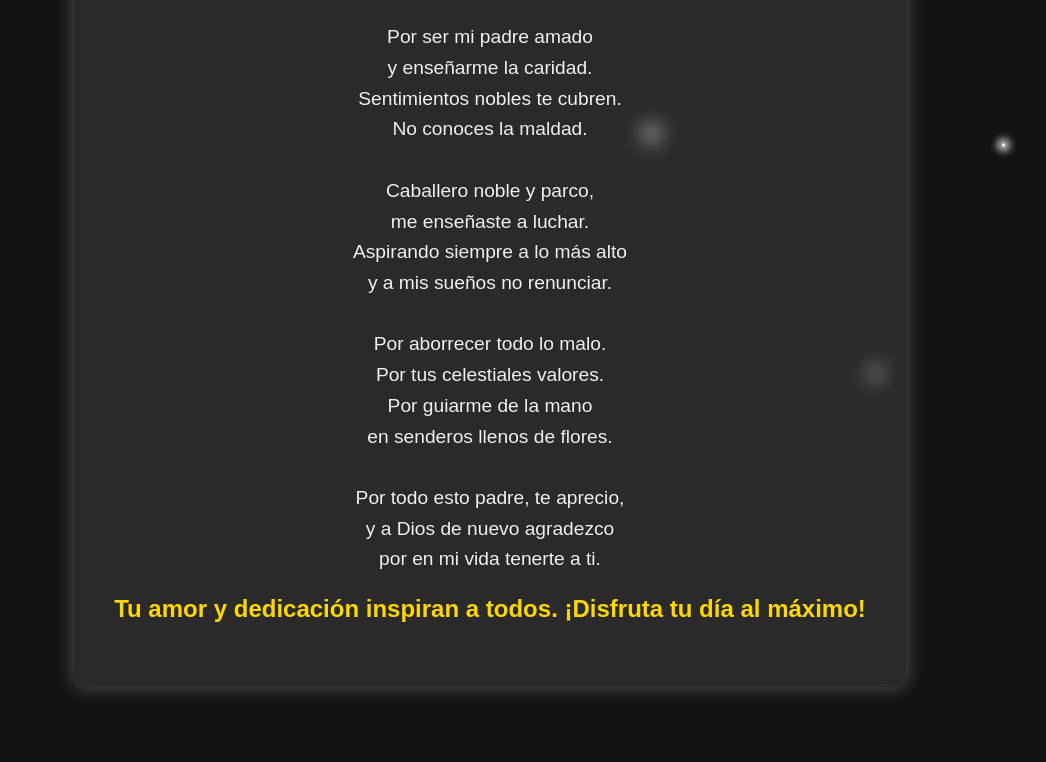
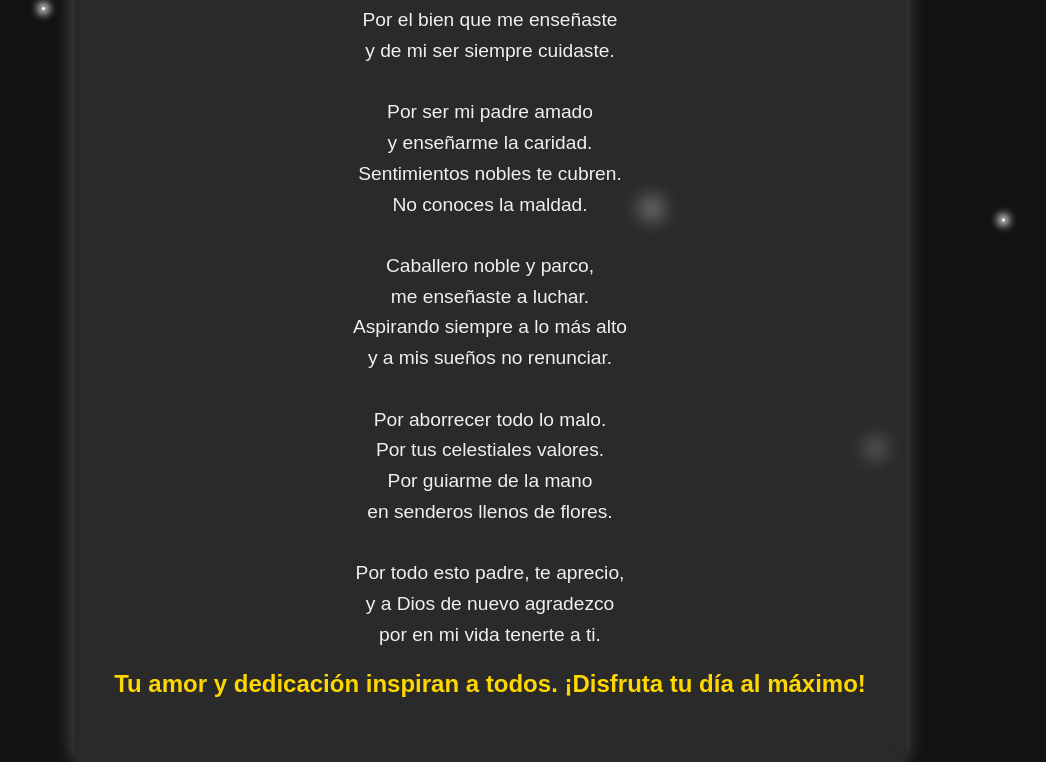
Before and after one commit to brayanavila14/happyDayDad, a plain HTML site: page index.html in a window 1280 px wide. Shown: the part 188-950 px from the top of the page, without its empty margins (150-1196 px from the left). Before the commit the page ends 875 px from the top, so only its background shows below. Drawn offline with Linux system fonts and the light colour scheme.

Commit message:
Update estilo.css

```diff
--- a/estilo.css
+++ b/estilo.css
@@ -7,8 +7,6 @@ body {
     display: flex;
     justify-content: center;
     align-items: center;
-    height: 100vh;
-    overflow: hidden;
 }
 
 .container {
```
